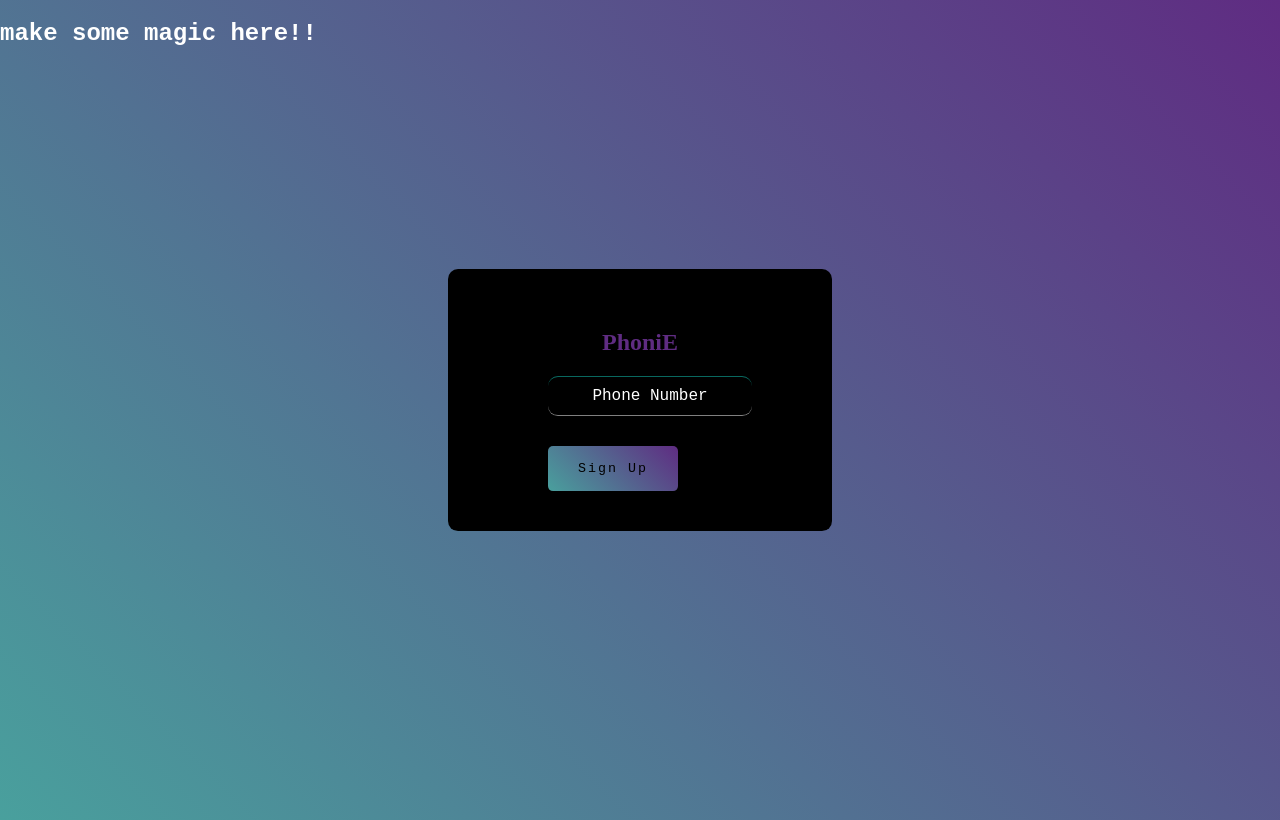
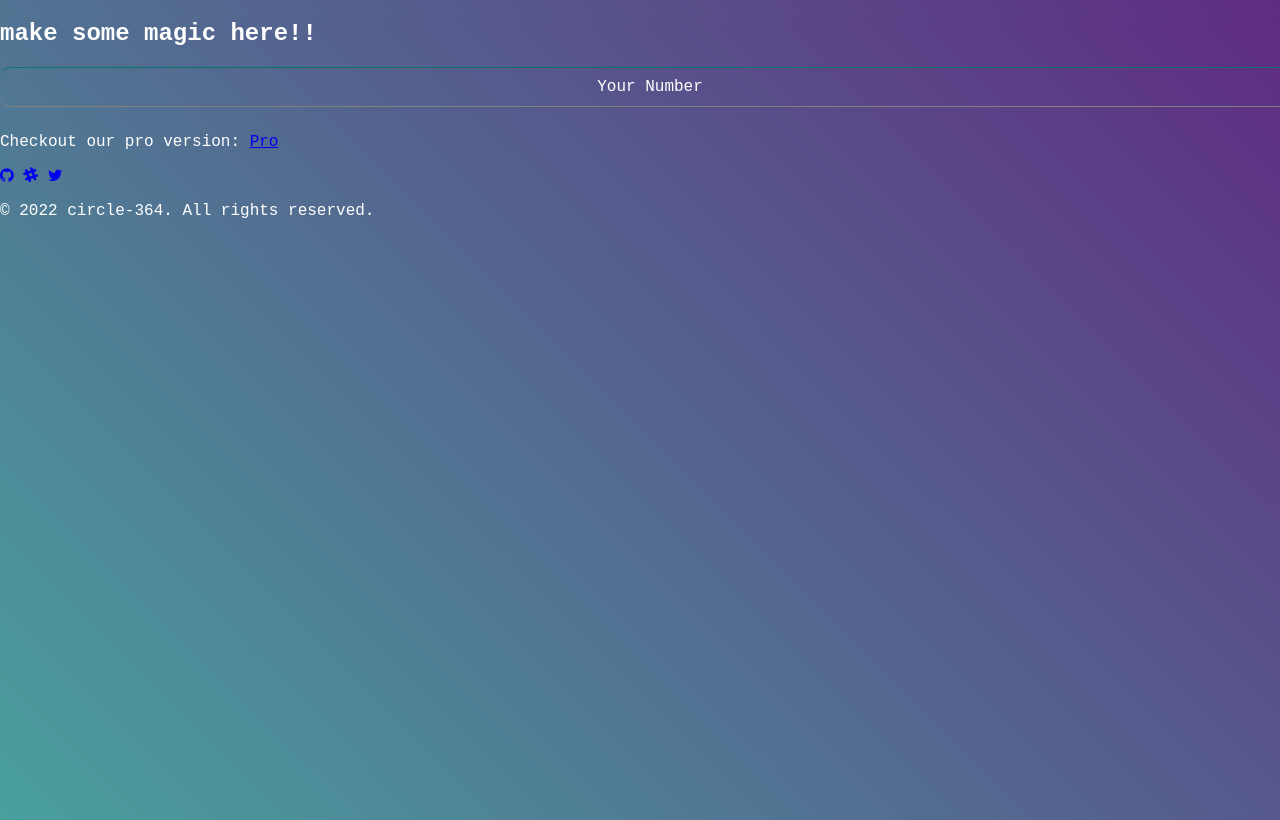
Before and after one commit to philemonnwanne/phonie, a plain HTML site: page index.html in a window 1280 px wide. Drawn offline with Linux system fonts and the light colour scheme.

Commit message:
Update index.html

```diff
--- a/index.html
+++ b/index.html
@@ -1,17 +1,18 @@
 <!DOCTYPE html>
 <html lang="en">
-
   <head>
-    <meta charset="UTF-8">
-    <meta http-equiv="X-UA-Compatible" content="IE=edge">
-    <meta name="viewport" content="width=device-width, initial-scale=1.0">
+    <meta charset="UTF-8" />
+    <meta http-equiv="X-UA-Compatible" content="IE=edge" />
+    <meta name="viewport" content="width=device-width, initial-scale=1" />
     <title>phonie</title>
-
-    <link rel="stylesheet" href="style.css">
+    <link
+      rel="stylesheet"
+      href="https://cdnjs.cloudflare.com/ajax/libs/font-awesome/4.6.3/css/font-awesome.min.css"
+    />
+    <link rel="stylesheet" href="style.css" />
   </head>
 
   <body>
-
     <h2>make some magic here!!</h2>
 
     <div class="container">
@@ -20,35 +21,65 @@
 
       <!-- CONTENT -->
       <main id="main">
-            <section id="register-form" class="form-container">
+        <section>
+          <!-- <p style="color: lemonchiffon; text-align: center">
+            Not sure about your service provider, we can help you solve that
+          </p> -->
           <!-- Register Form -->
-                <div id="formgroup" class="form">
-                    <h2>PhoniE</h2>
-                    <form id="myform">
-                        <div class="input-box" id="inputme">
-                            <i id="teleicon" class="icon"></i>
-                            <input type="tel" id="phoneinput" name="phone" placeholder="Phone Number" required />
-                            <div id="phone_error" class="error hidden">
+          <div class="form-container">
+            <form autocomplete="off" id="myform">
+              <div class="input-box">
+                <div>
+                  <i id="icon" class="icon"></i>
+                </div>
+                <input
+                  type="tel"
+                  id="input"
+                  name="phone"
+                  placeholder="Your Number"
+                  required
+                />
+                <p id="listt"></p>
+              </div>
+
+              <div id="error" class="error hidden">
                 Please enter a valid phone number
               </div>
+
+              <div id="adv-btn">
+                <p>Checkout our pro version: <a href="./pro.html">Pro</a></p>
+              </div>
+              <!-- <button id="advanced" onclick="document.location.href='./validate.html'">Advanced</button> -->
+            </form>
           </div>
 
-                        <div id="button-box">
-                            <button type="submit">Sign Up</button>
-                        </div>
-                    </form>
-                </div>
-                <!-- /Register Form -->
+          <!-- Link to Advanced Implementation -->
         </section>
       </main>
 
       <!-- FOOTER -->
-        <footer class="footer"></footer>
+      <footer class="footer">
+        <div>
+          <nav>
+            <div>
+              <a href="https://github.com/circle-364"
+                ><i class="fa fa-github"></i
+              ></a>
+              <a href="https://thealtschoolafrica.slack.com/archives/C03E8QLKUK0"
+                ><i class="fa fa-slack"></i
+              ></a>
+              <a href="https://twitter.com/circle-364"
+                ><i class="fa fa-twitter"></i
+              ></a>
+            </div>
+          </nav>
+          <p>© 2022 circle-364. All rights reserved.</p>
+        </div>
+      </footer>
     </div>
 
     <!-- // ============= EEND DO NOT EDIT ============== // -->
     <script src="index.mjs" type="module"></script>
     <!-- // ============= EEND DO NOT EDIT ============== // -->
   </body>
-
 </html>
```
Lines whose indentation alone changed are shown as unchanged.
